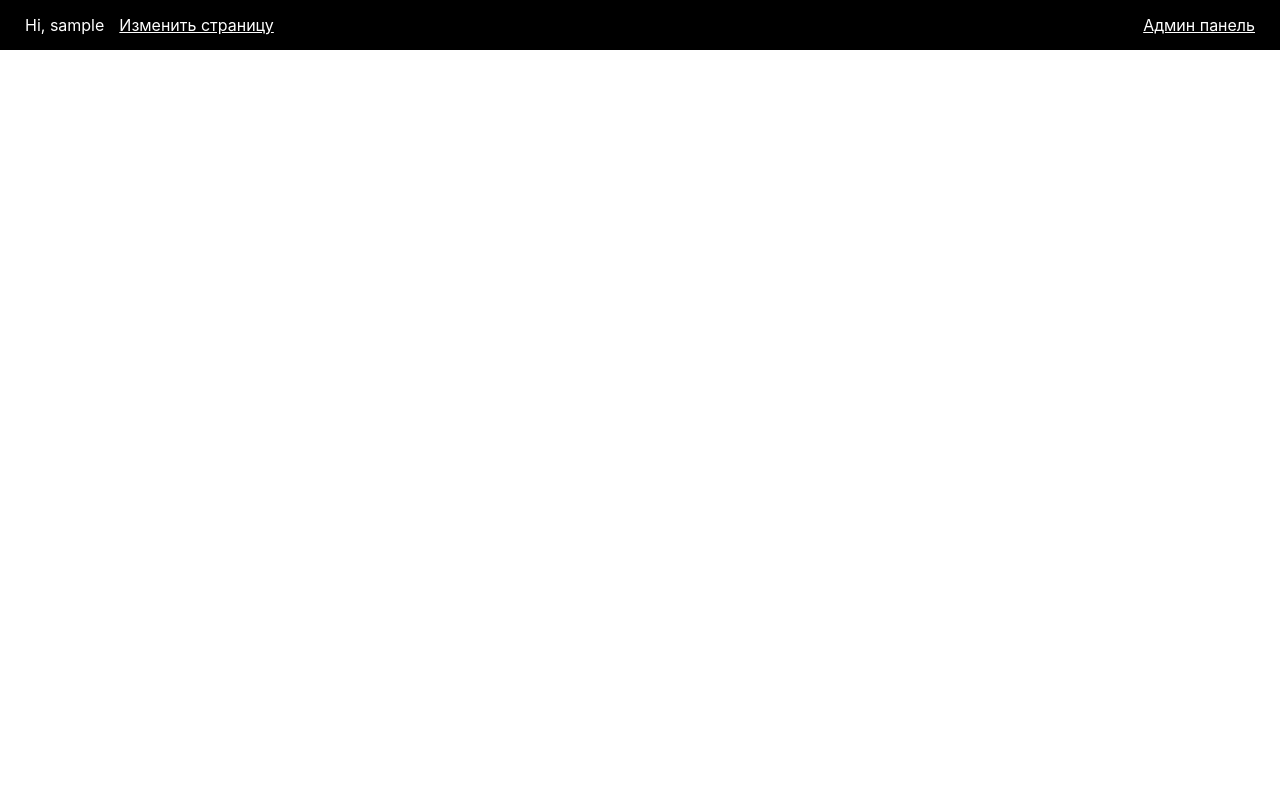
After one commit to garpixcms/garpix_page, a Django app: template backend/garpix_page/templates/garpix_page/admin_toolbar.html in a window 1280 px wide. The commit adds this page. Run offline with Django 4.2, Linux system fonts and the light colour scheme; a user stored in the database is signed in; tables that the repository leaves empty hold one stand-in row (values such as "Sample post"); the template is opened without the code that fills it: most values are stand-ins (such as "Sample title", 1, 10 or a date in 2020); parts of the project's set-up code (start-up, migrations or seed data) failed here and were passed over.

Commit message:
Admin toolbar

```diff
--- a/backend/app/templates/base.html
+++ b/backend/app/templates/base.html
@@ -5,6 +5,7 @@
     {% include 'garpix_page/seo.html' %}
 </head>
 <body>
+{% include 'garpix_page/admin_toolbar.html' %}
 <main>
     {% block content %}404{% endblock %}
 </main>
--- a/backend/garpix_page/models/base_page.py
+++ b/backend/garpix_page/models/base_page.py
@@ -2,6 +2,7 @@ from django.utils.functional import cached_property
 from django.db import models
 from django.utils import translation
 from django.conf import settings
+from django.urls import reverse
 from django.utils.module_loading import import_string
 from django.contrib.sites.models import Site
 from django.contrib.sites.managers import CurrentSiteManager
@@ -136,3 +137,7 @@ class BasePage(PolymorphicMPTTModel):
             result.insert(0, obj.parent)
             obj = obj.parent
         return result
+
+    def url_to_edit_object(self):
+        url = reverse('admin:%s_%s_change' % (self._meta.app_label,  self._meta.model_name),  args=[self.id] )
+        return url
--- /dev/null
+++ b/backend/garpix_page/templates/garpix_page/admin_toolbar.html
@@ -0,0 +1,53 @@
+{% if user.is_authenticated and user.is_staff %}
+<style>
+body {
+    padding-top: 48px;
+    margin: 0;
+}
+.gx-admin-toolbar {
+    font-family: -apple-system, BlinkMacSystemFont, "Segoe UI", Roboto, Helvetica, Arial, sans-serif, "Apple Color Emoji", "Segoe UI Emoji", "Segoe UI Symbol";
+    box-sizing: border-box;
+    position: fixed;
+    top: 0;
+    left: 0;
+    padding: 15px 25px;
+    background-color: #000;
+    color: #fff;
+    width: 100%;
+    display: flex;
+    justify-content: space-between;
+}
+
+.gx-admin-toolbar__start {
+    display: flex;
+}
+
+.gx-admin-toolbar * {
+    box-sizing: border-box;
+}
+
+.gx-admin-toolbar__user {
+    margin-right: 15px;
+}
+
+.gx-admin-toolbar a {
+    color: #fff;
+}
+
+.gx-admin-toolbar a:hover {
+    color: #dadada;
+}
+
+</style>
+<div class="gx-admin-toolbar">
+    <div class="gx-admin-toolbar__start">
+        <div class="gx-admin-toolbar__user">Hi, {{ user }}</div>
+        <div>
+            <a target="_blank" href="{{ object.url_to_edit_object }}">Изменить страницу</a>
+        </div>
+    </div>
+    <div class="gx-admin-toolbar__end">
+        <a target="_blank" href="{% url 'admin:index' %}">Админ панель</a>
+    </div>
+</div>
+{% endif %}
```
Also changed, not shown: README.md.
